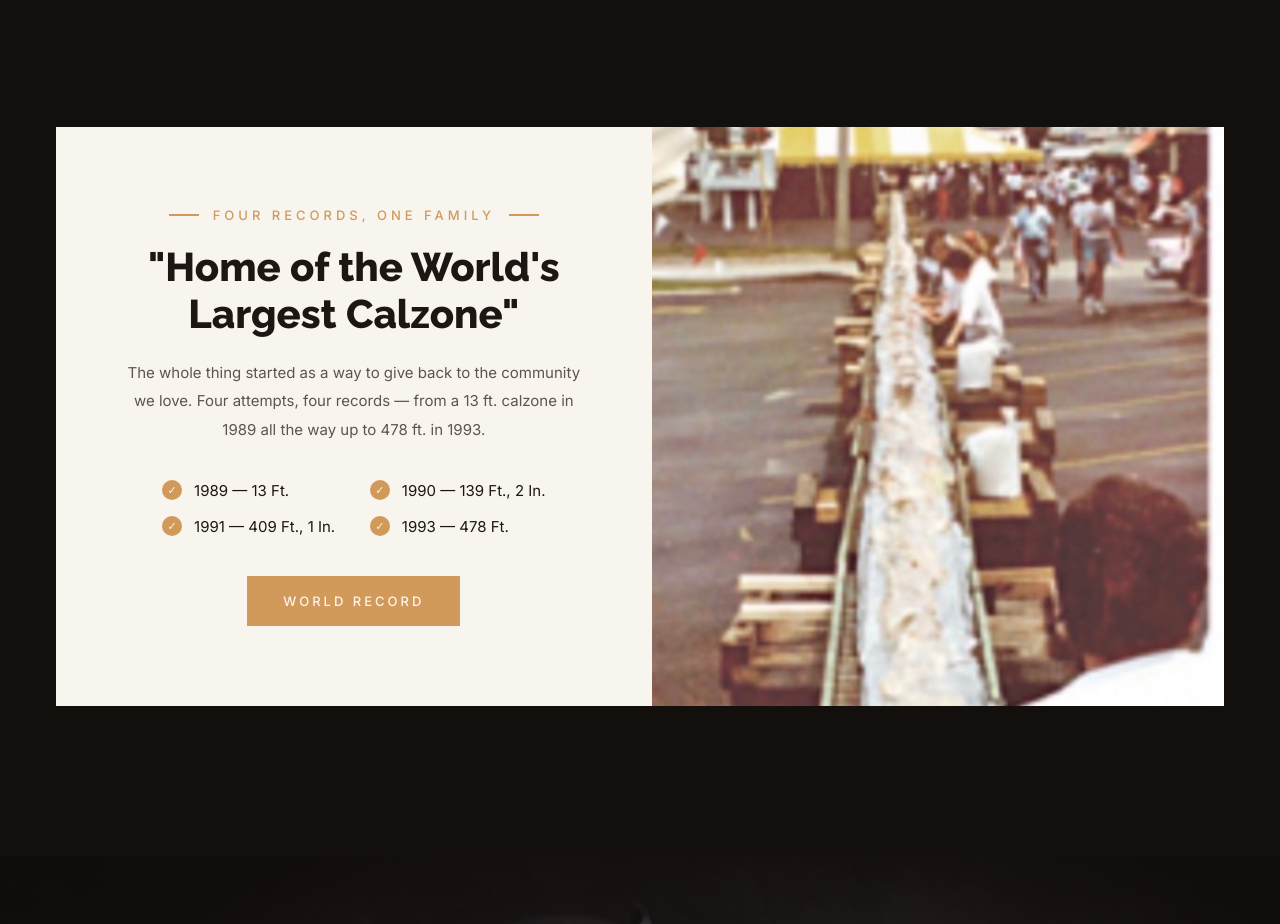
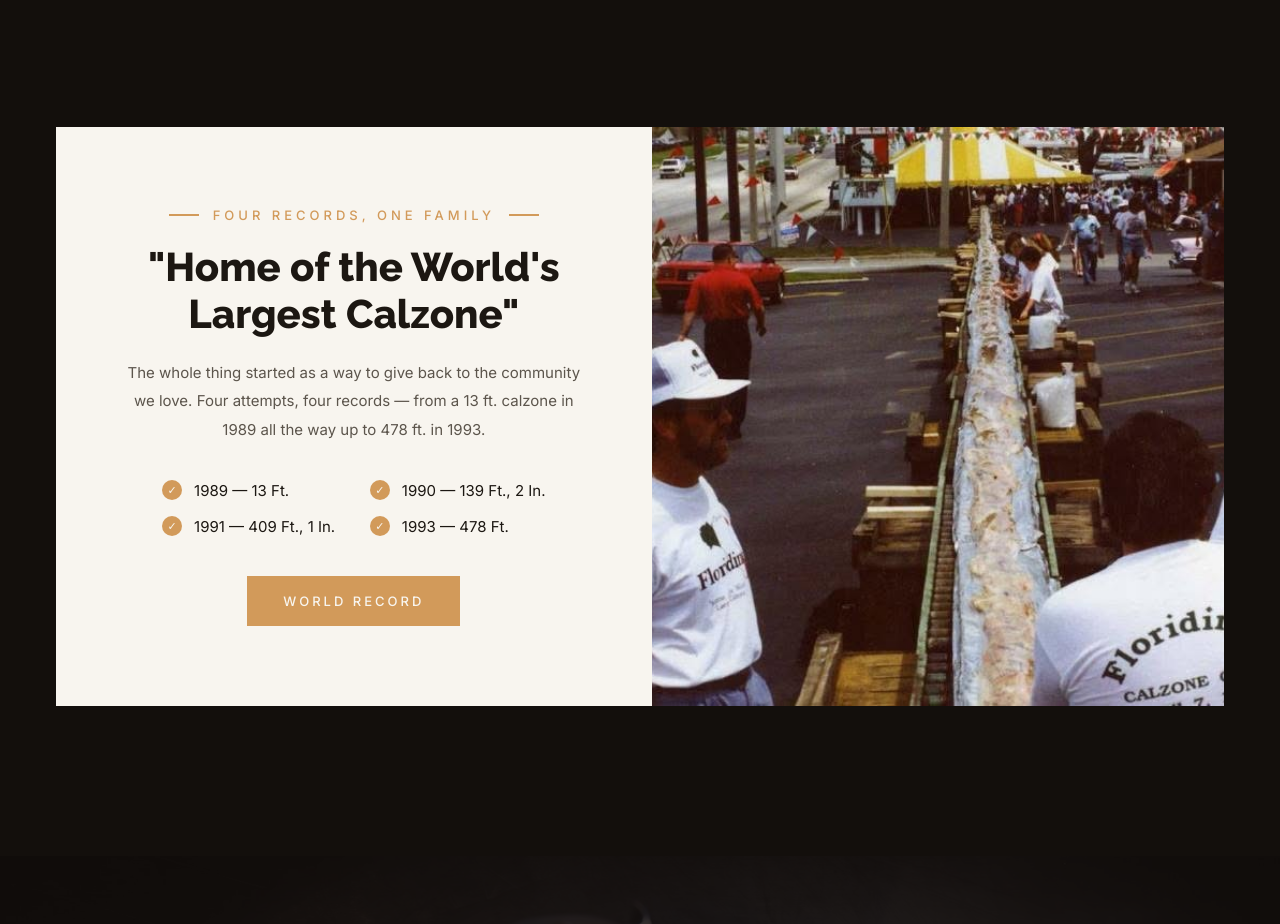
Before and after one commit to brandaid-saas/floridinos-website, a plain HTML site: page index.html in a window 1280 px wide. Shown: the part 3025-3949 px from the top of the page. Drawn offline with nearby package versions, Linux system fonts and the light colour scheme; no server answers.

Commit message:
Swap World Record homepage photo to a higher-quality shot
Co-Authored-By: Claude Sonnet 5 <noreply@anthropic.com>

```diff
--- a/index.html
+++ b/index.html
@@ -215,7 +215,7 @@ header{transition:background .2s}
         </div>
       </div>
       <div class="m-img m-imgfirst" style="position:relative; overflow:hidden; min-height:0">
-        <img src="assets/calzone/1991-09.jpg" alt="The record-breaking calzone stretching down the assembly line as a crowd watches" style="position:absolute; inset:0; width:100%; height:100%; object-fit:cover; object-position:50% 10%; display:block">
+        <img src="assets/calzone/1991-10.jpg" alt="The record-breaking calzone stretching down the assembly line as a crowd watches" style="position:absolute; inset:0; width:100%; height:100%; object-fit:cover; object-position:50% 45%; display:block">
       </div>
     </div>
   </section>
```
Also changed, not shown: assets/calzone/1991-10.jpg (added).
